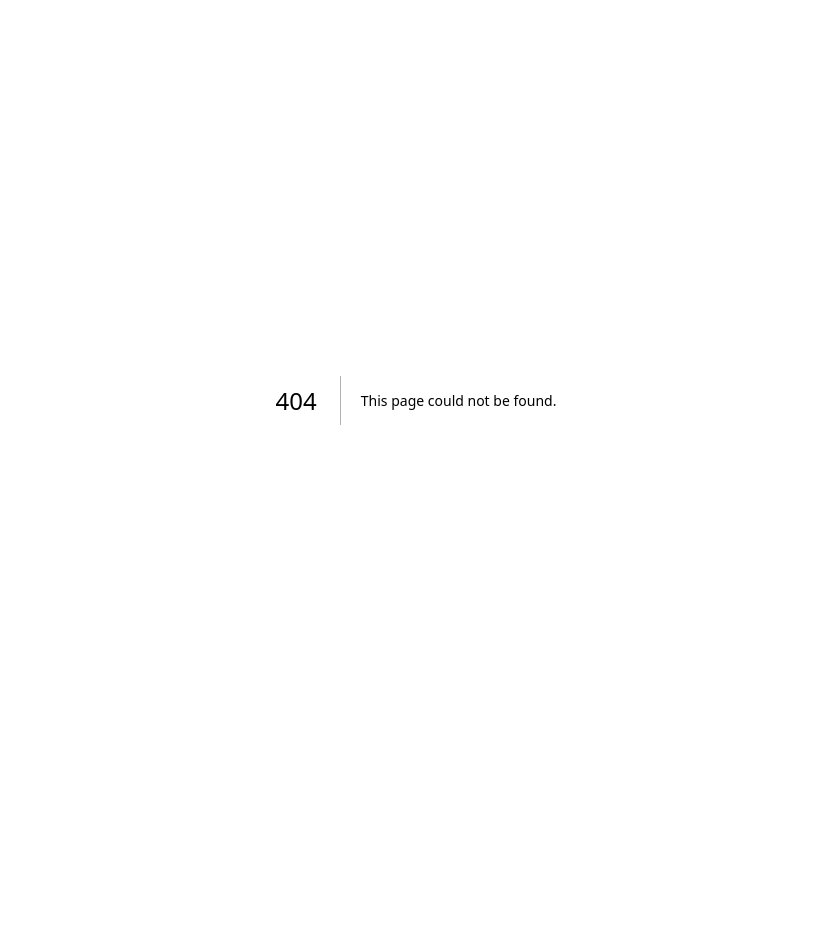
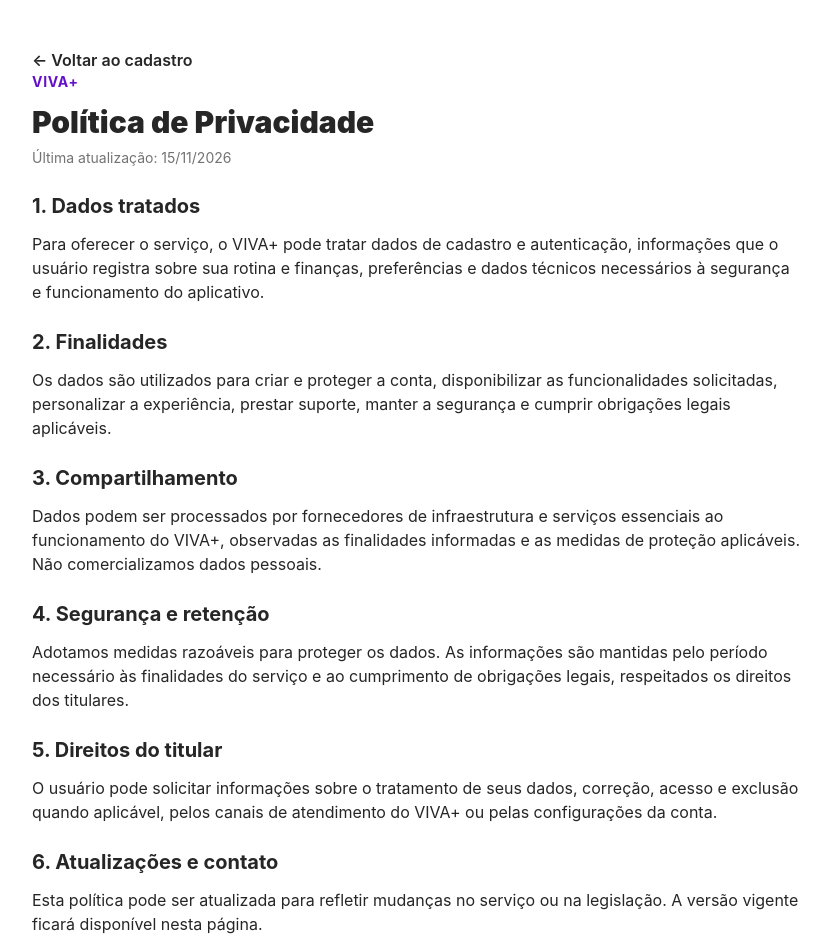
Before and after one commit to diegoelizes2026-sys/VIVA-, a Next.js app in the folder VIVA-PLUS-VERCEL (2)/VIVA-PLUS-VERCEL/: page /privacidade in a window 1280 px wide. Before the commit this address had no page. Shown: the top 952 px of the page, without its empty margins (224-1053 px from the left). Before the commit the page ends 800 px from the top, so only its background shows below. Built offline with nearby package versions, Linux system fonts and the light colour scheme.

Commit message:
Add VIVA+ privacy policy page

```diff
--- /dev/null
+++ b/VIVA-PLUS-VERCEL (2)/VIVA-PLUS-VERCEL/src/app/privacidade/page.tsx
@@ -0,0 +1,15 @@
+import Link from "next/link";
+
+export default function PrivacyPage() {
+  return <main className="min-h-screen bg-white px-5 py-12 text-neutral-800"><article className="mx-auto max-w-3xl space-y-6">
+    <Link href="/cadastro" className="font-semibold text-[#6410C9]">← Voltar ao cadastro</Link>
+    <header><p className="text-sm font-bold uppercase tracking-wider text-[#6410C9]">VIVA+</p><h1 className="mt-3 text-3xl font-black">Política de Privacidade</h1><p className="mt-2 text-sm text-neutral-500">Última atualização: 15/11/2026</p></header>
+    <section className="space-y-3"><h2 className="text-xl font-bold">1. Dados tratados</h2><p>Para oferecer o serviço, o VIVA+ pode tratar dados de cadastro e autenticação, informações que o usuário registra sobre sua rotina e finanças, preferências e dados técnicos necessários à segurança e funcionamento do aplicativo.</p></section>
+    <section className="space-y-3"><h2 className="text-xl font-bold">2. Finalidades</h2><p>Os dados são utilizados para criar e proteger a conta, disponibilizar as funcionalidades solicitadas, personalizar a experiência, prestar suporte, manter a segurança e cumprir obrigações legais aplicáveis.</p></section>
+    <section className="space-y-3"><h2 className="text-xl font-bold">3. Compartilhamento</h2><p>Dados podem ser processados por fornecedores de infraestrutura e serviços essenciais ao funcionamento do VIVA+, observadas as finalidades informadas e as medidas de proteção aplicáveis. Não comercializamos dados pessoais.</p></section>
+    <section className="space-y-3"><h2 className="text-xl font-bold">4. Segurança e retenção</h2><p>Adotamos medidas razoáveis para proteger os dados. As informações são mantidas pelo período necessário às finalidades do serviço e ao cumprimento de obrigações legais, respeitados os direitos dos titulares.</p></section>
+    <section className="space-y-3"><h2 className="text-xl font-bold">5. Direitos do titular</h2><p>O usuário pode solicitar informações sobre o tratamento de seus dados, correção, acesso e exclusão quando aplicável, pelos canais de atendimento do VIVA+ ou pelas configurações da conta.</p></section>
+    <section className="space-y-3"><h2 className="text-xl font-bold">6. Atualizações e contato</h2><p>Esta política pode ser atualizada para refletir mudanças no serviço ou na legislação. A versão vigente ficará disponível nesta página.</p></section>
+    <p className="border-t border-neutral-200 pt-5 text-xs text-neutral-500">Esta política deve ser revisada para refletir com precisão todos os fornecedores, integrações, prazos de retenção e operações reais de dados do VIVA+ antes do uso comercial definitivo.</p>
+  </article></main>;
+}
```
